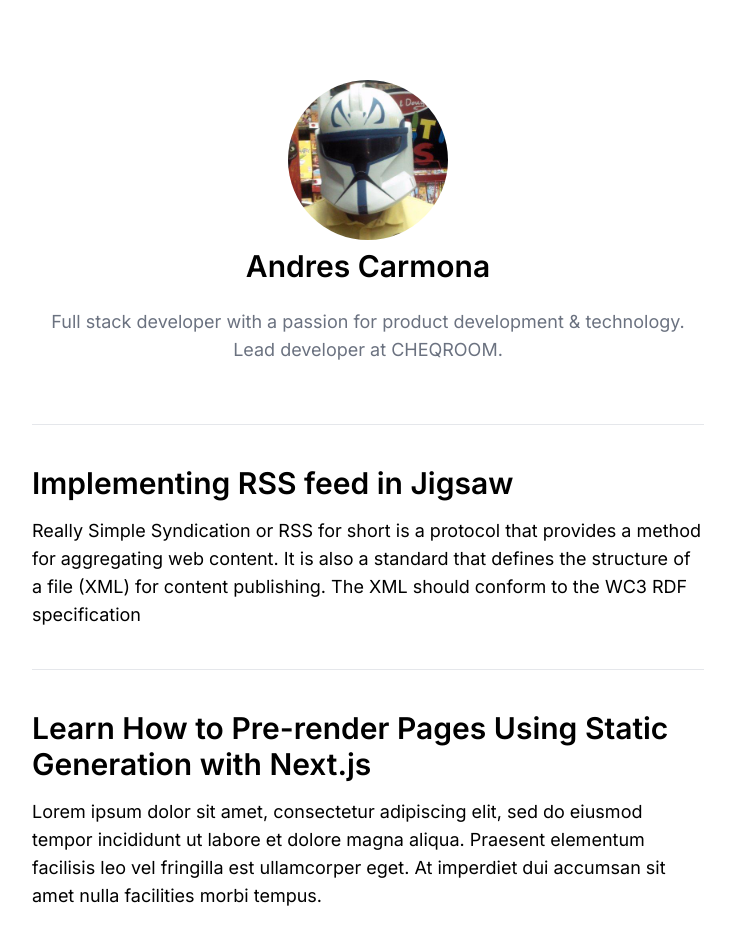
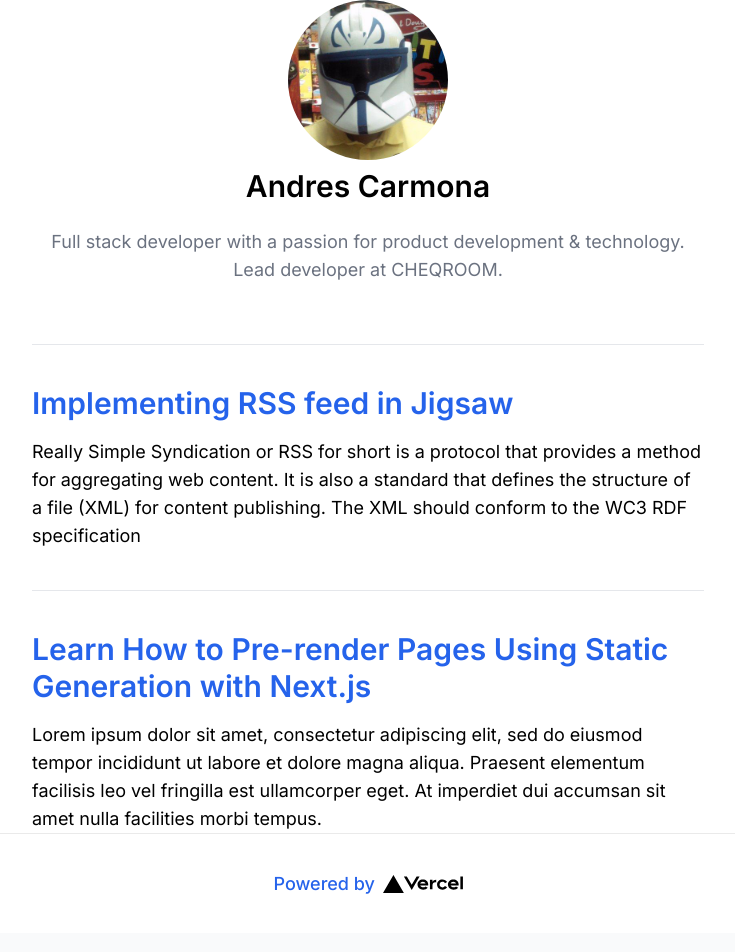
Before and after one commit to andresgcarmona/blog-next, a Next.js app: page / in a window 1280 px wide. Shown: the top 952 px of the page, without its empty margins (272-1007 px from the left). Built offline with nearby package versions, Linux system fonts and the light colour scheme.

Commit message:
Added layout, container, footer components. Added post slug page.

```diff
--- /dev/null
+++ b/components/container.js
@@ -0,0 +1,4 @@
+
+export default function Container({ children }) {
+  return <div className="container mx-auto px-5 flex justify-center items-center flex flex-col">{children}</div>
+}
--- /dev/null
+++ b/components/footer.js
@@ -0,0 +1,19 @@
+import Container from './container'
+import styles from '../styles/home.module.scss'
+
+export default function Footer() {
+  return (
+    <footer className={styles.footer}>
+      <Container>
+        <a
+          href="https://vercel.com?utm_source=create-next-app&utm_medium=default-template&utm_campaign=create-next-app"
+          target="_blank"
+          rel="noopener noreferrer"
+        >
+          Powered by{' '}
+          <img src="/vercel.svg" alt="Vercel Logo" className={styles.logo}/>
+        </a>
+      </Container>
+    </footer>
+  )
+}
--- /dev/null
+++ b/components/layout.js
@@ -0,0 +1,11 @@
+import Footer from './footer'
+
+export default function Layout ({ children }) {
+  return (
+    <div className="min-h-screen">
+      <main>{children}</main>
+
+      <Footer />
+    </div>
+  )
+}
--- a/pages/index.js
+++ b/pages/index.js
@@ -1,11 +1,12 @@
 import Head from 'next/head'
-import styles from '../styles/home.module.scss'
 import { getAllPosts } from '../lib/api'
 import highlight from 'highlight.js'
 import php from 'highlight.js/lib/languages/php'
 import 'highlight.js/styles/dracula.css'
 import { useEffect } from 'react'
 import UserHeader from '../components/user-header'
+import Layout from '../components/layout'
+import Container from '../components/container'
 
 highlight.registerLanguage('php', php)
 
@@ -18,37 +19,30 @@ export default function Index({ posts }) {
 	const morePosts = posts.slice(1)
 
 	return (
-		<div className={styles.container}>
+		<>
+			<Layout>
 				<Head>
 					<title>Andres Carmona</title>
 					<link rel="icon" href="/favicon.ico"/>
 				</Head>
 
-			<main className={styles.main}>
+				<Container>
 					<UserHeader />
 
 					<section className="posts">
 						{posts.map(post => (
 							<div key={post.slug} className="container max-w-2xl px-3 md:px-0 pt-10 mt-10 border-t border-gray-200">
-							<div className="text-3xl font-semibold mb-4">{post.title}</div>
+								<div className="mb-4">
+									<a href={post.slug} className="text-3xl font-semibold">{post.title}</a>
+								</div>
 								{/* <div className="content" dangerouslySetInnerHTML={{__html: post.content }}></div> */}
 								<div>{post.excerpt}</div>
 							</div>
 						))}
 					</section>
-			</main>
-
-			<footer className={styles.footer}>
-				<a
-					href="https://vercel.com?utm_source=create-next-app&utm_medium=default-template&utm_campaign=create-next-app"
-					target="_blank"
-					rel="noopener noreferrer"
-				>
-					Powered by{' '}
-					<img src="/vercel.svg" alt="Vercel Logo" className={styles.logo}/>
-				</a>
-			</footer>
-		</div>
+				</Container>
+			</Layout>
+		</>
 	)
 }
 
--- /dev/null
+++ b/pages/posts/[slug].js
@@ -0,0 +1,4 @@
+
+export default function Post({ post }) {
+
+}
```
Also changed, not shown: components/meta.js (added). Lines whose indentation alone changed are shown as unchanged.
